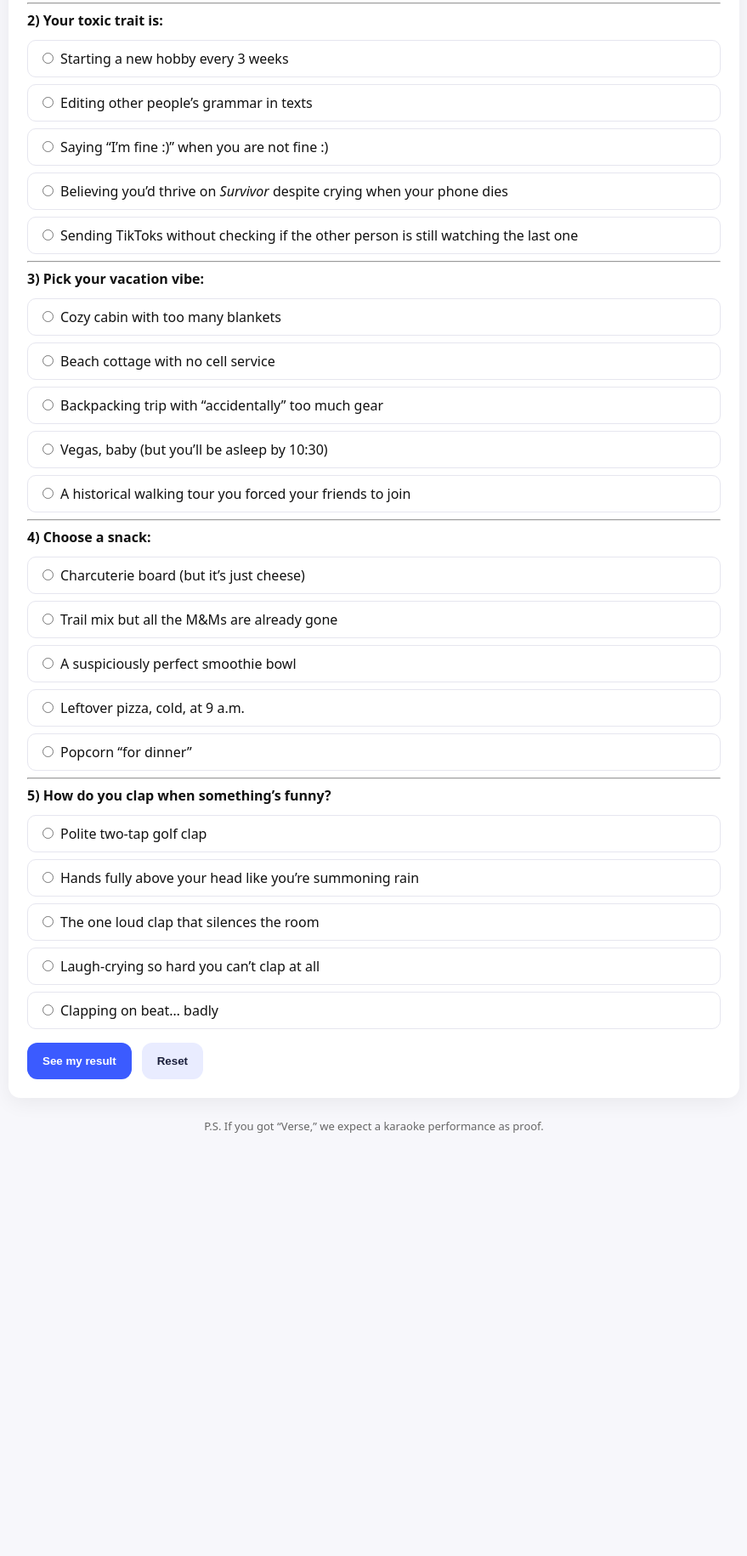
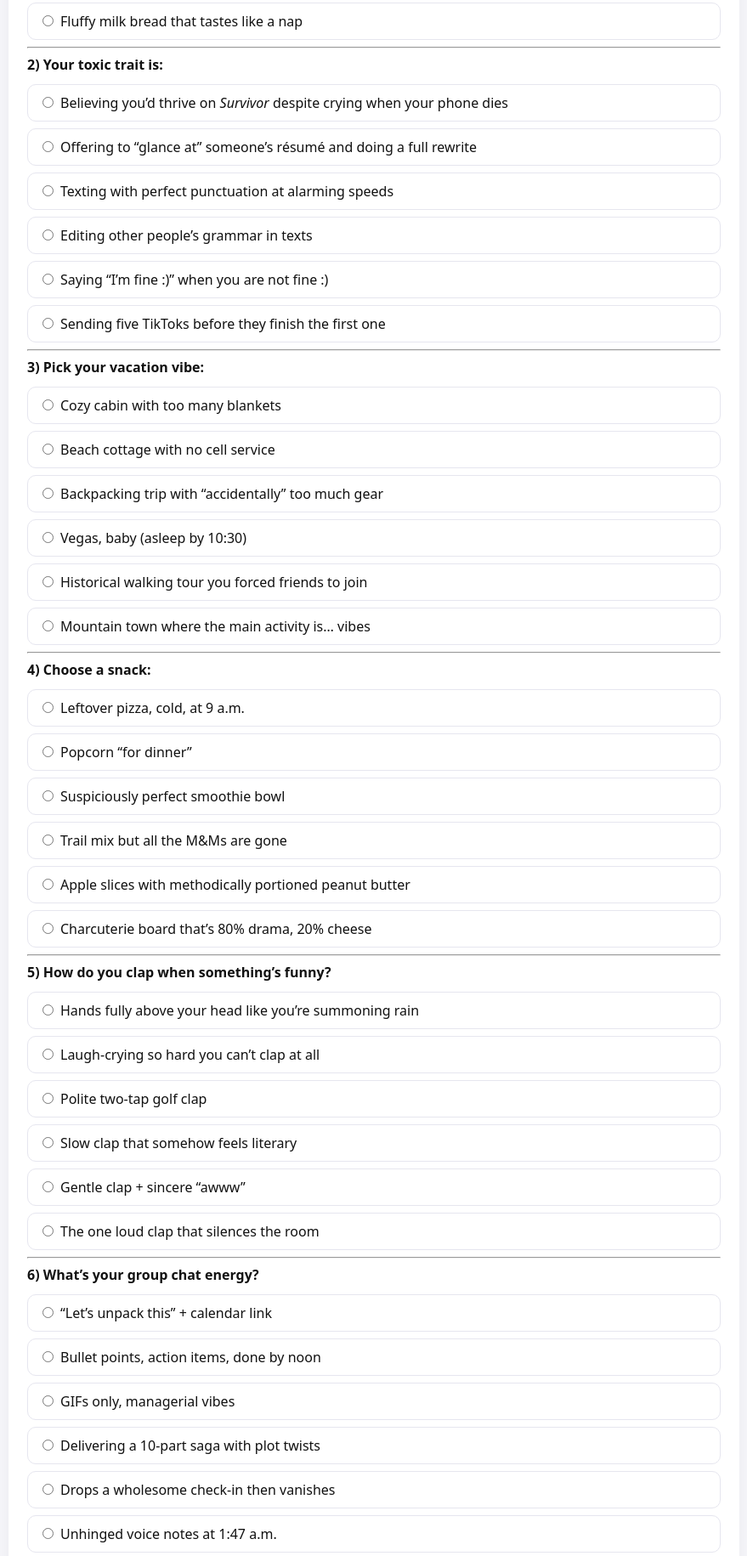
Before and after one commit to cheneclay/GPTquiz, a plain HTML site: page index.html in a window 1280 px wide. Shown: the part 518-2349 px from the top of the page at 85% size, without its empty margins (200-1079 px from the left). Before the commit the page ends 1932 px from the top, so only its background shows below. Drawn offline with Linux system fonts and the light colour scheme.

Commit message:
Update index.html

```diff
--- a/index.html
+++ b/index.html
@@ -34,7 +34,7 @@
 <body>
 <header>
   <h1>Which ChatGPT Voice Are You?</h1>
-  <p>A highly scientific* personality quiz (*it is not scientific at all).</p>
+  <p>A highly scientific* personality quiz (*not scientific at all).</p>
 </header>
 
 <div class="wrap">
@@ -45,19 +45,21 @@
       <label><input type="radio" name="q1" value="Juniper">Garlic naan</label>
       <label><input type="radio" name="q1" value="Maple">Banana bread</label>
       <label><input type="radio" name="q1" value="Spruce">Whole grain (because “fiber”)</label>
-      <label><input type="radio" name="q1" value="Verse">French baguette you’ll definitely smack someone with</label>
+      <label><input type="radio" name="q1" value="Verse">Baguette you’ll definitely smack someone with</label>
       <label><input type="radio" name="q1" value="Ember">Sourdough starter you “totally keep alive”</label>
+      <label><input type="radio" name="q1" value="Breeze">Fluffy milk bread that tastes like a nap</label>
     </div>
     <hr>
 
     <!-- Q2 -->
     <div class="q">2) Your toxic trait is:</div>
     <div class="opts">
-      <label><input type="radio" name="q2" value="Juniper">Starting a new hobby every 3 weeks</label>
+      <label><input type="radio" name="q2" value="Sol">Believing you’d thrive on <i>Survivor</i> despite crying when your phone dies</label>
+      <label><input type="radio" name="q2" value="Arbor">Offering to “glance at” someone’s résumé and doing a full rewrite</label>
+      <label><input type="radio" name="q2" value="Cove">Texting with perfect punctuation at alarming speeds</label>
       <label><input type="radio" name="q2" value="Ember">Editing other people’s grammar in texts</label>
       <label><input type="radio" name="q2" value="Maple">Saying “I’m fine :)” when you are not fine :)</label>
-      <label><input type="radio" name="q2" value="Sol">Believing you’d thrive on <i>Survivor</i> despite crying when your phone dies</label>
-      <label><input type="radio" name="q2" value="Verse">Sending TikToks without checking if the other person is still watching the last one</label>
+      <label><input type="radio" name="q2" value="Verse">Sending five TikToks before they finish the first one</label>
     </div>
     <hr>
 
@@ -67,30 +69,45 @@
       <label><input type="radio" name="q3" value="Arbor">Cozy cabin with too many blankets</label>
       <label><input type="radio" name="q3" value="Cove">Beach cottage with no cell service</label>
       <label><input type="radio" name="q3" value="Spruce">Backpacking trip with “accidentally” too much gear</label>
-      <label><input type="radio" name="q3" value="Sol">Vegas, baby (but you’ll be asleep by 10:30)</label>
-      <label><input type="radio" name="q3" value="Ember">A historical walking tour you forced your friends to join</label>
+      <label><input type="radio" name="q3" value="Sol">Vegas, baby (asleep by 10:30)</label>
+      <label><input type="radio" name="q3" value="Ember">Historical walking tour you forced friends to join</label>
+      <label><input type="radio" name="q3" value="Breeze">Mountain town where the main activity is… vibes</label>
     </div>
     <hr>
 
     <!-- Q4 -->
     <div class="q">4) Choose a snack:</div>
     <div class="opts">
-      <label><input type="radio" name="q4" value="Ember">Charcuterie board (but it’s just cheese)</label>
-      <label><input type="radio" name="q4" value="Spruce">Trail mix but all the M&amp;Ms are already gone</label>
-      <label><input type="radio" name="q4" value="Cove">A suspiciously perfect smoothie bowl</label>
       <label><input type="radio" name="q4" value="Juniper">Leftover pizza, cold, at 9 a.m.</label>
       <label><input type="radio" name="q4" value="Maple">Popcorn “for dinner”</label>
+      <label><input type="radio" name="q4" value="Cove">Suspiciously perfect smoothie bowl</label>
+      <label><input type="radio" name="q4" value="Spruce">Trail mix but all the M&amp;Ms are gone</label>
+      <label><input type="radio" name="q4" value="Arbor">Apple slices with methodically portioned peanut butter</label>
+      <label><input type="radio" name="q4" value="Verse">Charcuterie board that’s 80% drama, 20% cheese</label>
     </div>
     <hr>
 
     <!-- Q5 -->
     <div class="q">5) How do you clap when something’s funny?</div>
     <div class="opts">
-      <label><input type="radio" name="q5" value="Cove">Polite two-tap golf clap</label>
       <label><input type="radio" name="q5" value="Sol">Hands fully above your head like you’re summoning rain</label>
+      <label><input type="radio" name="q5" value="Juniper">Laugh-crying so hard you can’t clap at all</label>
+      <label><input type="radio" name="q5" value="Breeze">Polite two-tap golf clap</label>
+      <label><input type="radio" name="q5" value="Ember">Slow clap that somehow feels literary</label>
+      <label><input type="radio" name="q5" value="Maple">Gentle clap + sincere “awww”</label>
       <label><input type="radio" name="q5" value="Spruce">The one loud clap that silences the room</label>
-      <label><input type="radio" name="q5" value="Juniper">Laugh-crying so hard you can’t clap at all</label>
-      <label><input type="radio" name="q5" value="Verse">Clapping on beat… badly</label>
+    </div>
+    <hr>
+
+    <!-- Q6 (tie-break weighted slightly) -->
+    <div class="q">6) What’s your group chat energy?</div>
+    <div class="opts">
+      <label><input type="radio" name="q6" value="Cove">“Let’s unpack this” + calendar link</label>
+      <label><input type="radio" name="q6" value="Arbor">Bullet points, action items, done by noon</label>
+      <label><input type="radio" name="q6" value="Sol">GIFs only, managerial vibes</label>
+      <label><input type="radio" name="q6" value="Verse">Delivering a 10-part saga with plot twists</label>
+      <label><input type="radio" name="q6" value="Breeze">Drops a wholesome check-in then vanishes</label>
+      <label><input type="radio" name="q6" value="Juniper">Unhinged voice notes at 1:47 a.m.</label>
     </div>
 
     <div class="actions">
@@ -107,9 +124,7 @@
     </div>
 
     <h3 style="margin-top:22px;">How your answers matched</h3>
-    <div class="grid" id="allVoices">
-      <!-- filled by JS -->
-    </div>
+    <div class="grid" id="allVoices"></div>
 
     <div class="actions">
       <button id="copy" type="button" title="Copy result">Copy result</button>
@@ -145,20 +160,23 @@ const DESCRIPTIONS_SHORT = {
 };
 
 const ALL = Object.keys(DESCRIPTIONS_LONG);
+// last question slightly higher weight for tie-break:
+const WEIGHTS = { q1:1, q2:1, q3:1, q4:1, q5:1, q6:1.15 };
 
 function calcScores() {
   const scores = Object.fromEntries(ALL.map(v => [v, 0]));
   const form = document.getElementById('quiz');
-  const fields = ['q1','q2','q3','q4','q5'];
+  const fields = Object.keys(WEIGHTS);
   for (const name of fields) {
     const chosen = form.querySelector(`input[name="${name}"]:checked`);
-    if (chosen) scores[chosen.value] += 1;
+    if (chosen) scores[chosen.value] += WEIGHTS[name];
   }
   return scores;
 }
 
 function topVoice(scores) {
-  let best = ALL[0], bestVal = -1;
+  // pick highest; if still tied numerically, choose the one that comes first
+  let best = ALL[0], bestVal = -Infinity;
   for (const v of ALL) {
     if (scores[v] > bestVal) { best = v; bestVal = scores[v]; }
   }
@@ -174,7 +192,7 @@ function renderAll(scores) {
   for (const {v, n} of entries) {
     const div = document.createElement('div');
     div.className = 'voice';
-    div.innerHTML = `<h3>${v} <span style="opacity:.6;font-weight:400">(${n})</span></h3>
+    div.innerHTML = `<h3>${v} <span style="opacity:.6;font-weight:400">(${n.toFixed(2)})</span></h3>
       <p>${DESCRIPTIONS_SHORT[v]}</p>`;
     wrap.appendChild(div);
   }
```
